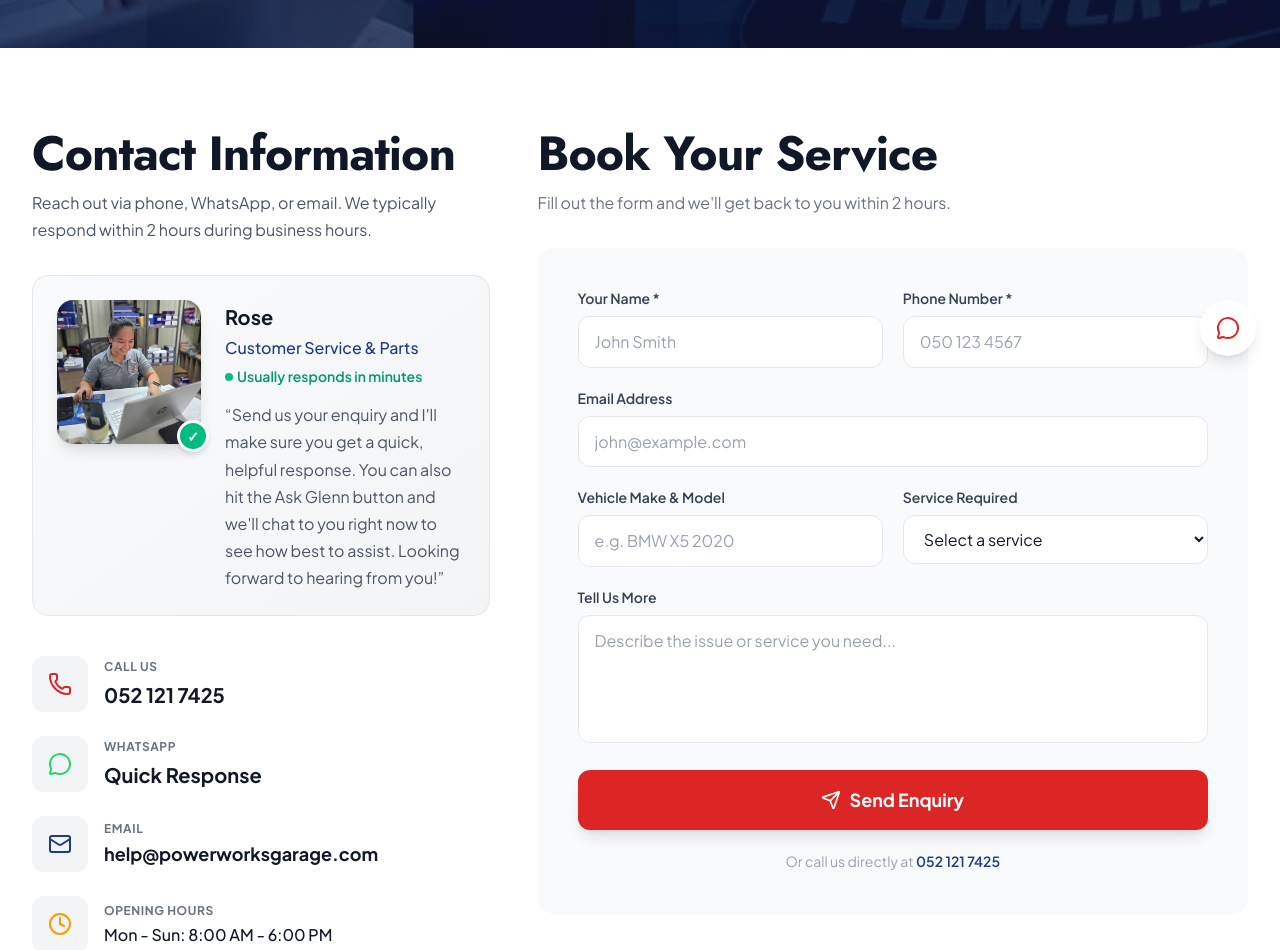
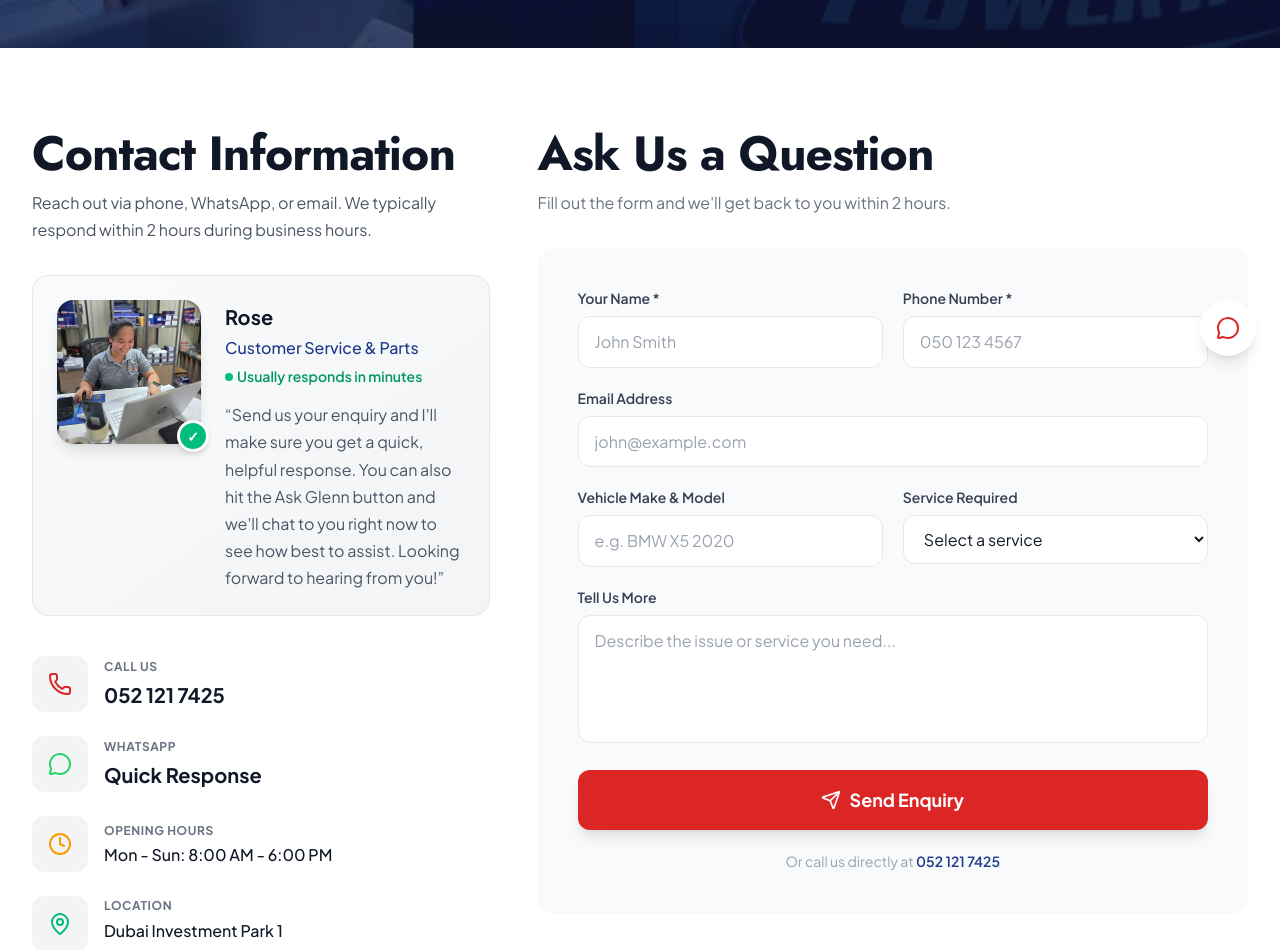
Before and after one commit to marcusc-dev/powerworks-www, a Next.js app: page /contact in a window 1280 px wide. Shown: the part 420-1370 px from the top of the page. Built offline with nearby package versions, Linux system fonts and the light colour scheme.

Commit message:
fix: Remove email and rename Book Your Service on contact and DIP pages

```diff
--- a/app/contact/page.tsx
+++ b/app/contact/page.tsx
@@ -3,7 +3,7 @@ import { Metadata } from 'next';
 import Navbar from '@/components/Navbar';
 import ContactForm from '@/components/ContactForm';
 import BreadcrumbSchema from '@/components/BreadcrumbSchema';
-import { Phone, Mail, MapPin, Clock, Instagram, Facebook, MessageCircle } from 'lucide-react';
+import { Phone, MapPin, Clock, Instagram, Facebook, MessageCircle } from 'lucide-react';
 
 // Wrapper component to handle Suspense for useSearchParams
 function ContactFormWrapper() {
@@ -52,7 +52,7 @@ function ContactFormSkeleton() {
 }
 
 export const metadata: Metadata = {
-  title: 'Contact Us | Book Your Service | Powerworks Garage Dubai',
+  title: 'Contact Us | Ask Us a Question | Powerworks Garage Dubai',
   description: 'Contact Powerworks Garage in Dubai Investment Park. Book your car service, get a quote, or ask a question. Call 052 121 7425 or WhatsApp us.',
   alternates: {
     canonical: '/contact',
@@ -150,16 +150,6 @@ export default function ContactPage() {
                   </div>
                 </a>
 
-                <a href="mailto:help@powerworksgarage.com" className="flex items-center gap-4 group">
-                  <div className="w-14 h-14 bg-gray-100 rounded-xl flex items-center justify-center text-power-blue group-hover:bg-power-blue group-hover:text-white transition-all">
-                    <Mail size={24} />
-                  </div>
-                  <div>
-                    <p className="text-xs text-gray-500 uppercase font-bold tracking-wider">Email</p>
-                    <p className="text-lg font-bold text-gray-900 group-hover:text-power-blue transition-colors">help@powerworksgarage.com</p>
-                  </div>
-                </a>
-
                 <div className="flex items-center gap-4">
                   <div className="w-14 h-14 bg-gray-100 rounded-xl flex items-center justify-center text-amber-500">
                     <Clock size={24} />
@@ -195,7 +185,7 @@ export default function ContactPage() {
 
             {/* Contact Form */}
             <div className="lg:col-span-3">
-              <h2 className="text-2xl font-bold text-gray-900 mb-2">Book Your Service</h2>
+              <h2 className="text-2xl font-bold text-gray-900 mb-2">Ask Us a Question</h2>
               <p className="text-gray-500 mb-8">Fill out the form and we&apos;ll get back to you within 2 hours.</p>
               <div className="bg-gray-50 rounded-2xl p-8 md:p-10">
                 <ContactFormWrapper />
--- a/app/locations/dubai-investment-park/page.tsx
+++ b/app/locations/dubai-investment-park/page.tsx
@@ -251,7 +251,7 @@ export default function DubaiInvestmentParkPage() {
                     <div>
                       <p className="font-bold text-gray-900">Contact</p>
                       <p className="text-gray-600">Phone: <a href="tel:+971521217425" className="text-power-blue font-semibold">052 121 7425</a></p>
-                      <p className="text-gray-600">Email: <a href="mailto:help@powerworksgarage.com" className="text-power-blue font-semibold">help@powerworksgarage.com</a></p>
+                      <p className="text-gray-600">WhatsApp: <a href="https://wa.me/971521217425" className="text-power-blue font-semibold">Quick Quote</a></p>
                     </div>
                   </div>
                 </div>
@@ -285,7 +285,7 @@ export default function DubaiInvestmentParkPage() {
         <section className="py-16 bg-power-blue">
           <div className="max-w-4xl mx-auto px-4 sm:px-6 lg:px-8 text-center">
             <h2 className="text-3xl md:text-4xl font-extrabold text-white mb-4">
-              Book Your Service at DIP
+              Get in Touch at DIP
             </h2>
             <p className="text-xl text-blue-100 mb-8 max-w-2xl mx-auto">
               Located in Dubai Investment Park 1. Call, WhatsApp, or book online. Free pickup available for DIP residents.
```
